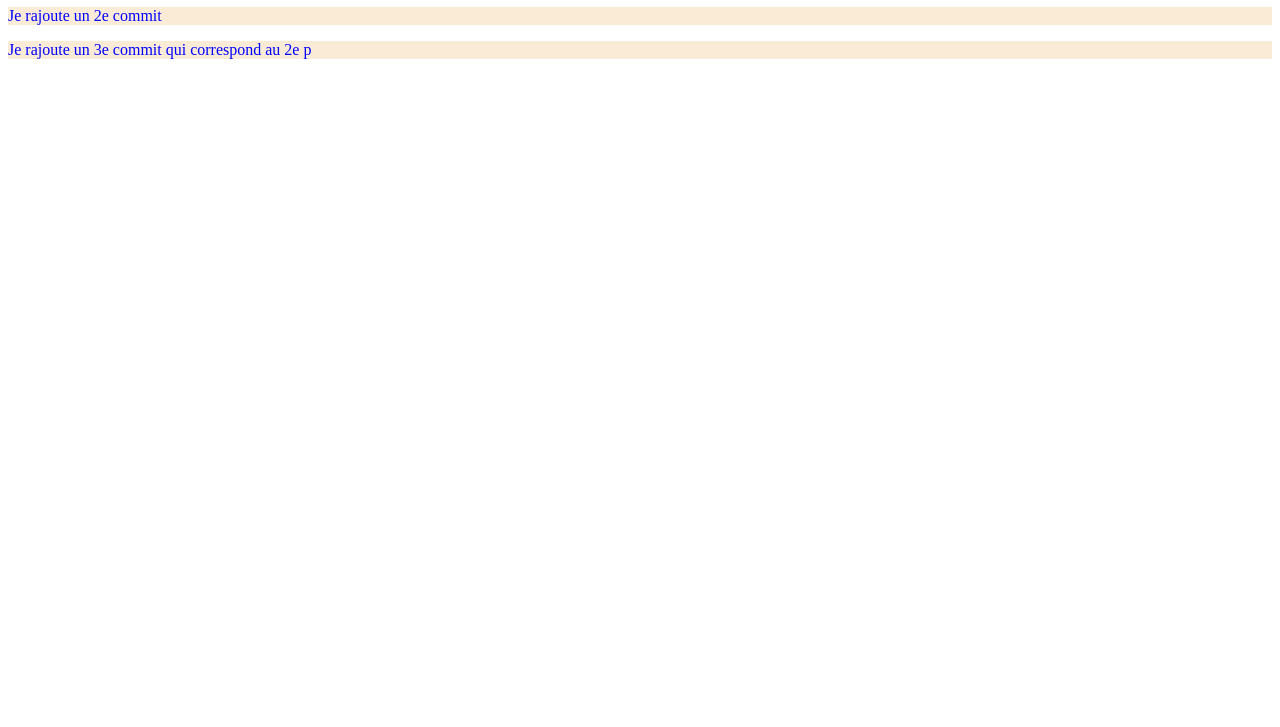
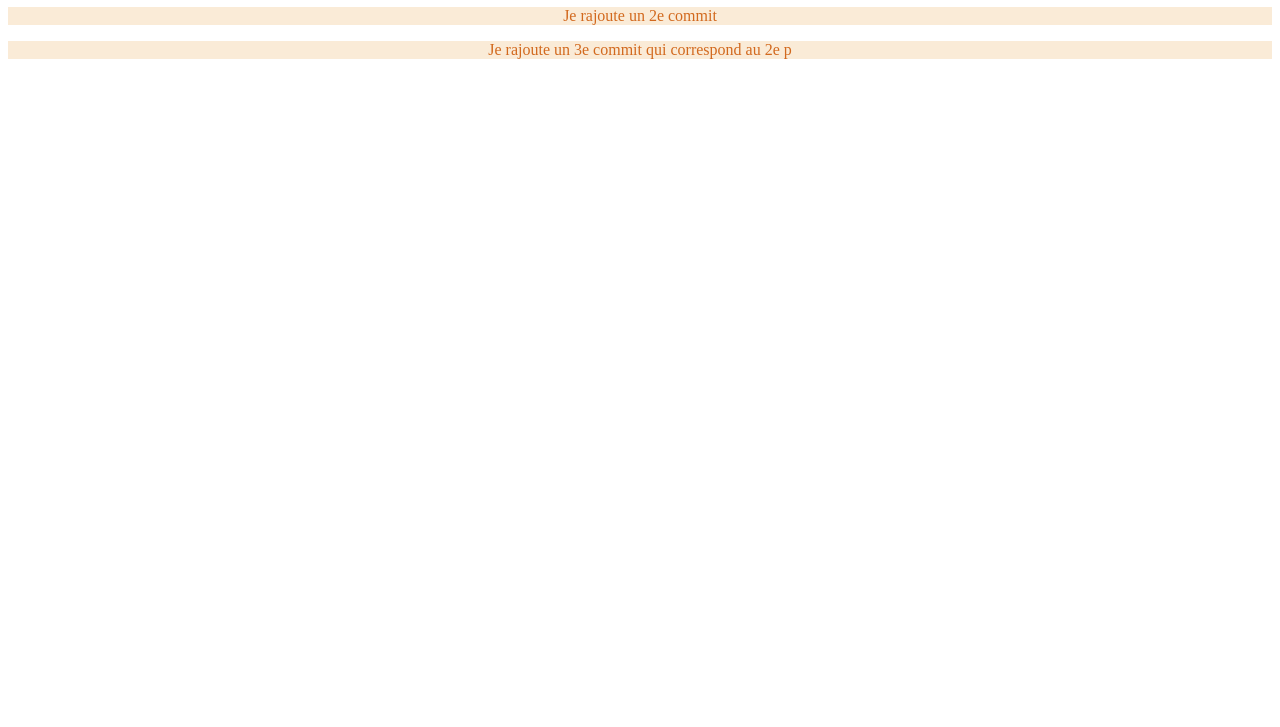
Before and after one commit to fabienAstia/testGitReset, a plain HTML site: page index.html in a window 1280 px wide. Shown: the part 73-800 px from the top of the page. Drawn offline with Linux system fonts and the light colour scheme.

Commit message:
centrer p et changer color to chocolate

```diff
--- a/styles.css
+++ b/styles.css
@@ -1,4 +1,5 @@
 p{
     background-color: antiquewhite;
-    color: blue;
+    color: chocolate;
+    text-align: center;
 }
```
